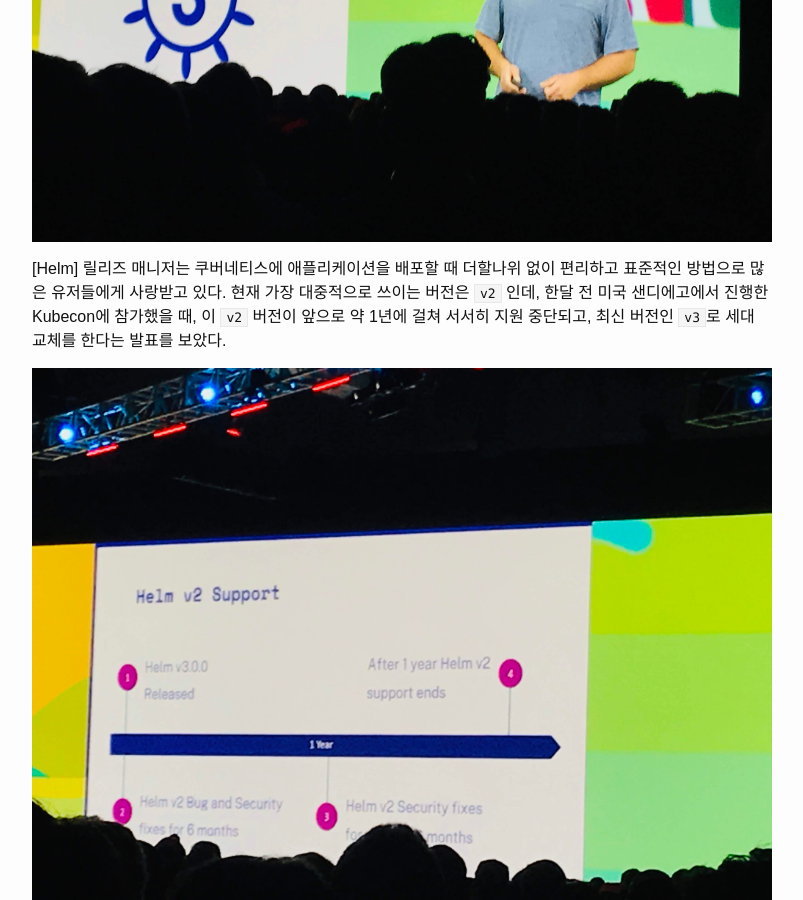
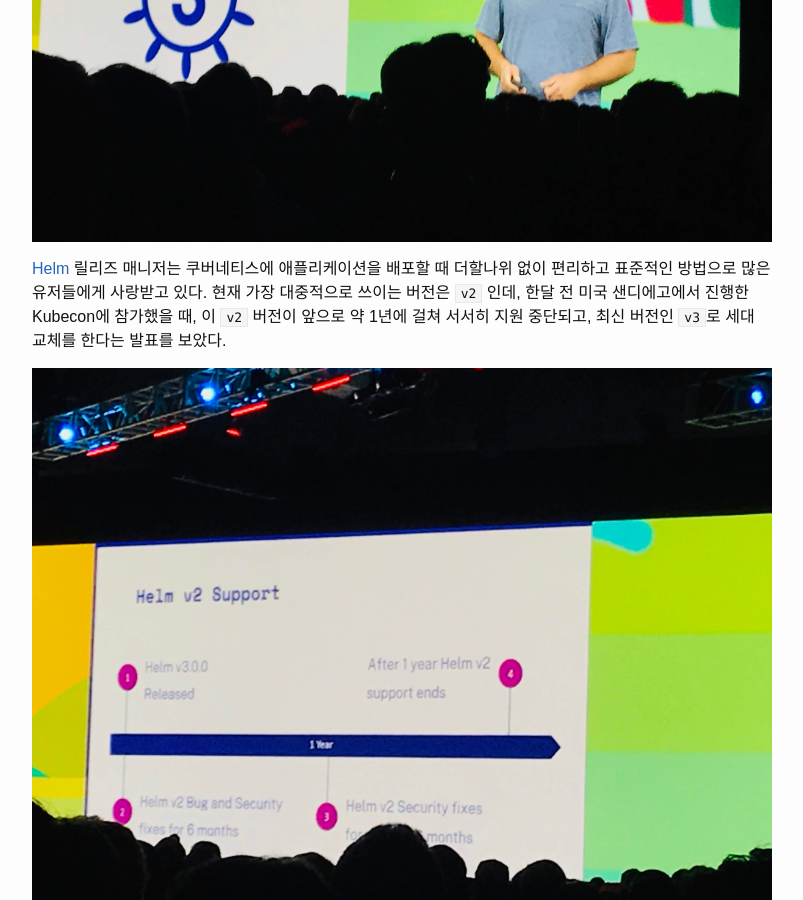
Before and after one commit to kycfeel/kycfeel.github.io, a Jekyll site: the page built from _posts/2019-12-25-Helm-v2-에서-v3-로-마이그레이션-하기.md, in a window 1280 px wide and 900 px high, scrolled down 507 px. Shown: the whole window, without its empty margins (238-1041 px from the left). Built offline with Jekyll 4.4.1, drawn with Linux system fonts in a browser that asks for light colours; our own code applies the rules of GitHub Pages for plain Markdown files; comment, search, counter and statistics services are not loaded; some of the changed lines change nothing that is shown.

```diff
--- a/_posts/2019-12-25-Helm-v2-에서-v3-로-마이그레이션-하기.md
+++ b/_posts/2019-12-25-Helm-v2-에서-v3-로-마이그레이션-하기.md
@@ -1,6 +1,6 @@
 ![helm-v2-deprecated-announce-at-kubecon](https://github.com/kycfeel/kycfeel.github.io/blob/master/_images/kubecon-helm-v3-intro.JPG?raw=true)
 
-[Helm] 릴리즈 매니저는 쿠버네티스에 애플리케이션을 배포할 때 더할나위 없이 편리하고 표준적인 방법으로 많은 유저들에게 사랑받고 있다. 현재 가장 대중적으로 쓰이는 버전은 `v2` 인데, 한달 전 미국 샌디에고에서 진행한 Kubecon에 참가했을 때, 이 `v2` 버전이 앞으로 약 1년에 걸쳐 서서히 지원 중단되고, 최신 버전인 `v3`로 세대 교체를 한다는 발표를 보았다.
+[Helm](https://helm.sh/) 릴리즈 매니저는 쿠버네티스에 애플리케이션을 배포할 때 더할나위 없이 편리하고 표준적인 방법으로 많은 유저들에게 사랑받고 있다. 현재 가장 대중적으로 쓰이는 버전은 `v2` 인데, 한달 전 미국 샌디에고에서 진행한 Kubecon에 참가했을 때, 이 `v2` 버전이 앞으로 약 1년에 걸쳐 서서히 지원 중단되고, 최신 버전인 `v3`로 세대 교체를 한다는 발표를 보았다.
 
 ![helm-v2-lifecycle](https://github.com/kycfeel/kycfeel.github.io/blob/master/_images/kubecon-helm-v2-lifecycle.JPG?raw=true)
 
```
